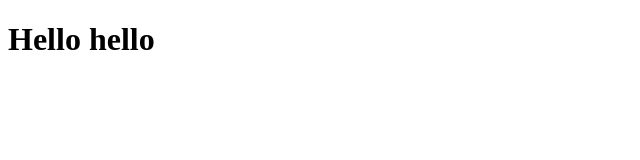
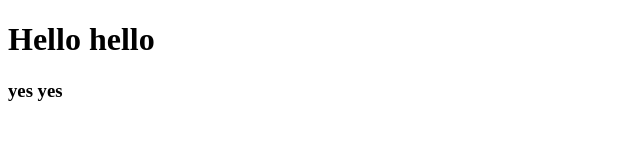
Before and after one commit to omumbes/mytest, a plain HTML site: page index.html in a window 1280 px wide. Shown: the full height of the page, 0-640 px from the left. Drawn offline with Linux system fonts and the light colour scheme.

Commit message:
added index.html

```diff
--- a/index.html
+++ b/index.html
@@ -7,5 +7,8 @@
 <h1>
 Hello hello
 </h1>
+<h3>
+	yes yes
+</h3>
 </body>
 </html>
```
